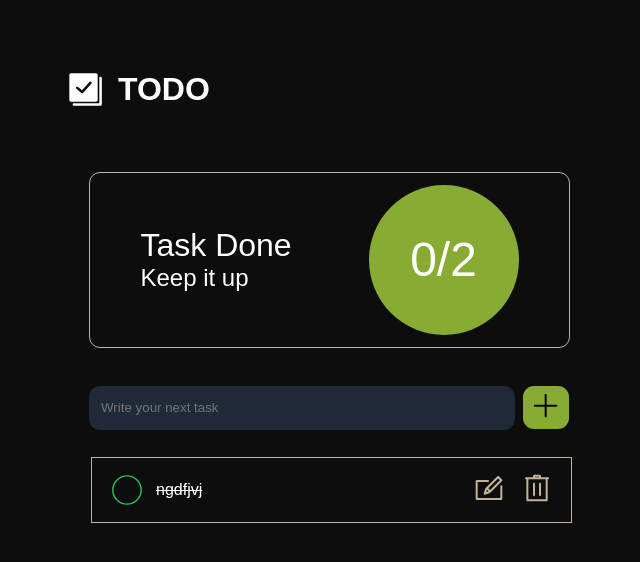
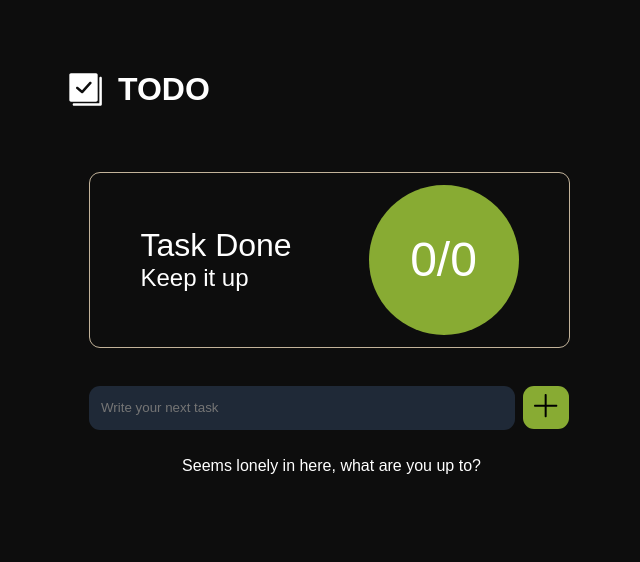
Before and after one commit to faizanmunir017/TodoList, a React (Vite) app: page / in a window 1280 px wide. Shown: the top 562 px of the page, without its empty margins (176-816 px from the left). Built offline with nearby package versions, Linux system fonts and the light colour scheme.

Commit message:
Add functionality implemented

```diff
--- a/src/App.tsx
+++ b/src/App.tsx
@@ -14,7 +14,6 @@ function App() {
           <Header></Header>
           <Section></Section>
           <AddTask></AddTask>
-          <TaskList></TaskList>
         </div>
       </div>
     </>
--- a/src/components/AddTask/AddTask.tsx
+++ b/src/components/AddTask/AddTask.tsx
@@ -1,7 +1,16 @@
 import "./AddTask.css";
 import addButton from "../../assets/add-button.svg"; // Corrected path
+import TaskList from "../Task/TaskList/TaskList";
+import { useState } from "react";
 
-function AddTask() {
+function AddTask(): JSX.Element {
+  const [showTaskList, setTaskList] = useState<number[]>([]);
+
+  const add = (event: React.MouseEvent<HTMLButtonElement>): void => {
+    event.preventDefault();
+    setTaskList((prevTaskList) => [...prevTaskList, prevTaskList.length + 1]);
+    console.log("add button clicked");
+  };
   return (
     <>
       <form className="form">
@@ -13,11 +22,23 @@ function AddTask() {
             name="todo"
           ></input>
         </label>
-        <button>
+        <button onClick={add}>
           <span className="visually-hidden">Submit</span>
           <img src={addButton} alt="add-button" width={32} height={32} />
         </button>
       </form>
+      {}
+
+      <ol className="todo_list">
+        {showTaskList.length > 0 ? (
+          showTaskList.map((_, index) => (
+            // Add parentheses here to return the JSX
+            <TaskList key={index} />
+          ))
+        ) : (
+          <p>Seems lonely in here, what are you up to?</p>
+        )}
+      </ol>
     </>
   );
 }
--- a/src/components/Section/Section.tsx
+++ b/src/components/Section/Section.tsx
@@ -9,7 +9,7 @@ function Section() {
           <p className="text-small">Keep it up</p>
         </div>
 
-        <div className="c">{"0/2"}</div>
+        <div className="c">0/0</div>
       </section>
     </>
   );
--- a/src/components/Task/TaskList/TaskList.css
+++ b/src/components/Task/TaskList/TaskList.css
@@ -110,8 +110,3 @@ li {
   overflow: hidden;
   white-space: nowrap;
 }
-
-img {
-  overflow-clip-margin: content-box;
-  overflow: clip;
-}
--- a/src/components/Task/TaskList/TaskList.tsx
+++ b/src/components/Task/TaskList/TaskList.tsx
@@ -6,7 +6,6 @@ import deleteButton from "../../../assets/delete-button.svg";
 function TaskList() {
   return (
     <>
-      <ol className="todo_list">
       <li id="6af47b20-551e-4a19-9643-020c365149e2" className="todo_item">
         <button className="todo_items_left">
           <img
@@ -21,10 +20,10 @@ function TaskList() {
           <button>
             <span className="visually-hidden">Edit</span>
             <svg
-                clip-rule="evenodd"
-                fill-rule="evenodd"
-                stroke-linejoin="round"
-                stroke-miterlimit="2"
+              clipRule="evenodd"
+              fillRule="evenodd"
+              strokeLinejoin="round"
+              strokeMiterlimit="2"
               viewBox="0 0 24 24"
               xmlns="http://www.w3.org/2000/svg"
               width="32"
@@ -32,7 +31,7 @@ function TaskList() {
             >
               <path
                 d="m11.25 6c.398 0 .75.352.75.75 0 .414-.336.75-.75.75-1.505 0-7.75 0-7.75 0v12h17v-8.749c0-.414.336-.75.75-.75s.75.336.75.75v9.249c0 .621-.522 1-1 1h-18c-.48 0-1-.379-1-1v-13c0-.481.38-1 1-1zm1.521 9.689 9.012-9.012c.133-.133.217-.329.217-.532 0-.179-.065-.363-.218-.515l-2.423-2.415c-.143-.143-.333-.215-.522-.215s-.378.072-.523.215l-9.027 8.996c-.442 1.371-1.158 3.586-1.264 3.952-.126.433.198.834.572.834.41 0 .696-.099 4.176-1.308zm-2.258-2.392 1.17 1.171c-.704.232-1.274.418-1.729.566zm.968-1.154 7.356-7.331 1.347 1.342-7.346 7.347z"
-                  fill-rule="nonzero"
+                fillRule="nonzero"
               ></path>
             </svg>
           </button>
@@ -40,23 +39,22 @@ function TaskList() {
             <span className="visually-hidden">Delete</span>
             <svg
               xmlns="http://www.w3.org/2000/svg"
-                clip-rule="evenodd"
-                fill-rule="evenodd"
-                stroke-linejoin="round"
-                stroke-miterlimit="2"
+              clipRule="evenodd"
+              fillRule="evenodd"
+              strokeLinejoin="round"
+              strokeMiterlimit="2"
               viewBox="0 0 24 24"
               width="32"
               height="34"
             >
               <path
                 d="m4.015 5.494h-.253c-.413 0-.747-.335-.747-.747s.334-.747.747-.747h5.253v-1c0-.535.474-1 1-1h4c.526 0 1 .465 1 1v1h5.254c.412 0 .746.335.746.747s-.334.747-.746.747h-.254v15.435c0 .591-.448 1.071-1 1.071-2.873 0-11.127 0-14 0-.552 0-1-.48-1-1.071zm14.5 0h-13v15.006h13zm-4.25 2.506c-.414 0-.75.336-.75.75v8.5c0 .414.336.75.75.75s.75-.336.75-.75v-8.5c0-.414-.336-.75-.75-.75zm-4.5 0c-.414 0-.75.336-.75.75v8.5c0 .414.336.75.75.75s.75-.336.75-.75v-8.5c0-.414-.336-.75-.75-.75zm3.75-4v-.5h-3v.5z"
-                  fill-rule="nonzero"
+                fillRule="nonzero"
               ></path>
             </svg>
           </button>
         </div>
       </li>
-      </ol>
     </>
   );
 }
```
Lines whose indentation alone changed are shown as unchanged.
